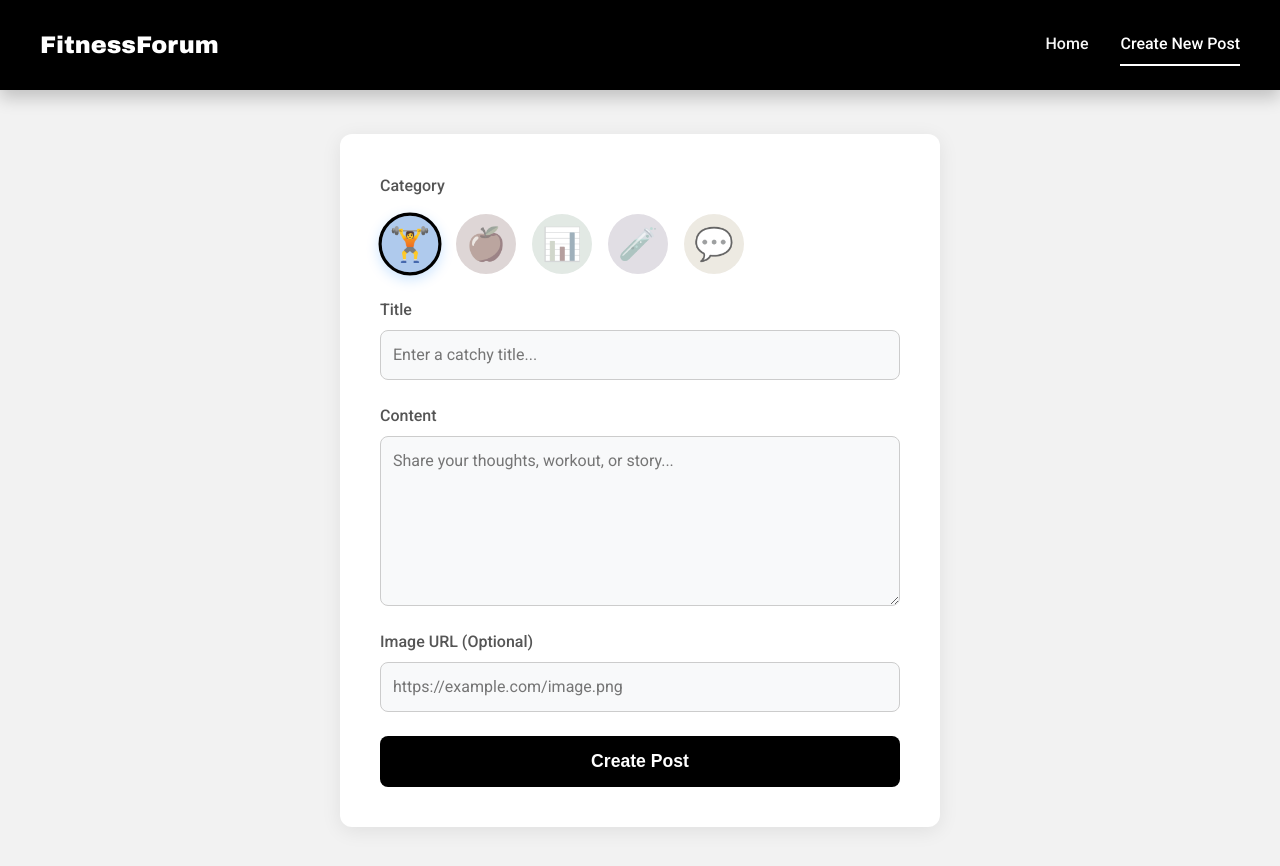
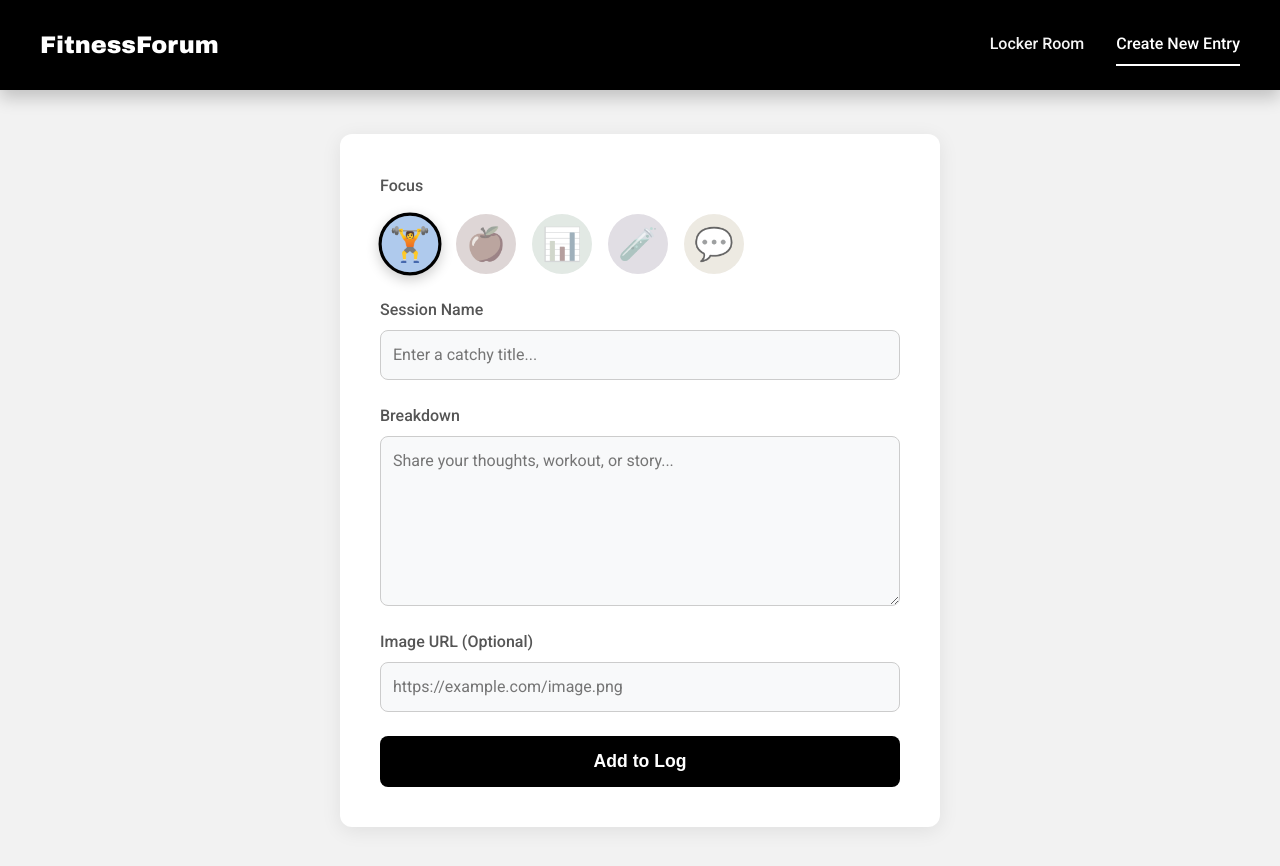
Before and after one commit to KelvinMathew2004/Fitness-Forum, a React (Vite) app: page /new in a window 1280 px wide. Shown: the top 866 px of the page. Built offline with nearby package versions, Linux system fonts and the light colour scheme; the HTML template or start-up script is replaced by a standard one.

Commit message:
Adding more gym puns and improved text readibility

```diff
--- a/src/components/Card.css
+++ b/src/components/Card.css
@@ -37,6 +37,7 @@
 
     width: 44px;
     height: 44px;
+    text-shadow: #000000 0 1px 2px;
 
     display: flex;
     justify-content: center;
--- a/src/components/NavBar.jsx
+++ b/src/components/NavBar.jsx
@@ -11,10 +11,10 @@ const Navbar = () => {
                 </Link>
                 <div className="nav-links">
                     <NavLink to="/" className={({ isActive }) => isActive ? 'nav-link active' : 'nav-link'}>
-                        Home
+                        Locker Room
                     </NavLink>
                     <NavLink to="/new" className={({ isActive }) => isActive ? 'nav-link active' : 'nav-link'}>
-                        Create New Post
+                        Create New Entry
                     </NavLink>
                 </div>
             </div>
--- a/src/pages/NewPost.css
+++ b/src/pages/NewPost.css
@@ -136,7 +136,7 @@ button[type="submit"]:disabled {
 .category-button.active {
     border-color: black; /* A bright blue to indicate selection */
     transform: scale(1.05);
-    box-shadow: 0 4px 12px rgba(0, 123, 255, 0.2);
+    box-shadow: 0 4px 12px rgba(0, 0, 0, 0.2);
 }
 
 /* --- Specific Background Colors --- */
--- a/src/pages/NewPost.jsx
+++ b/src/pages/NewPost.jsx
@@ -52,7 +52,7 @@ const NewPost = () => {
             <div className="form-container">
                 <form onSubmit={createPost}>
                     <div className="form-group">
-                        <label>Category</label>
+                        <label>Focus</label>
                         <div className="category-selector">
                             {categories.map((category) => (
                                 <button
@@ -68,7 +68,7 @@ const NewPost = () => {
                         </div>
                     </div>
                     <div className="form-group">
-                        <label htmlFor="title">Title</label>
+                        <label htmlFor="title">Session Name</label>
                         <input
                             type="text"
                             id="title"
@@ -81,7 +81,7 @@ const NewPost = () => {
                     </div>
 
                     <div className="form-group">
-                        <label htmlFor="content">Content</label>
+                        <label htmlFor="content">Breakdown</label>
                         <textarea
                             id="content"
                             name="content"
@@ -106,7 +106,7 @@ const NewPost = () => {
                     </div>
 
                     <button type="submit" disabled={loading}>
-                        {loading ? 'Creating...' : 'Create Post'}
+                        {loading ? 'Adding...' : 'Add to Log'}
                     </button>
                 </form>
             </div>
```
